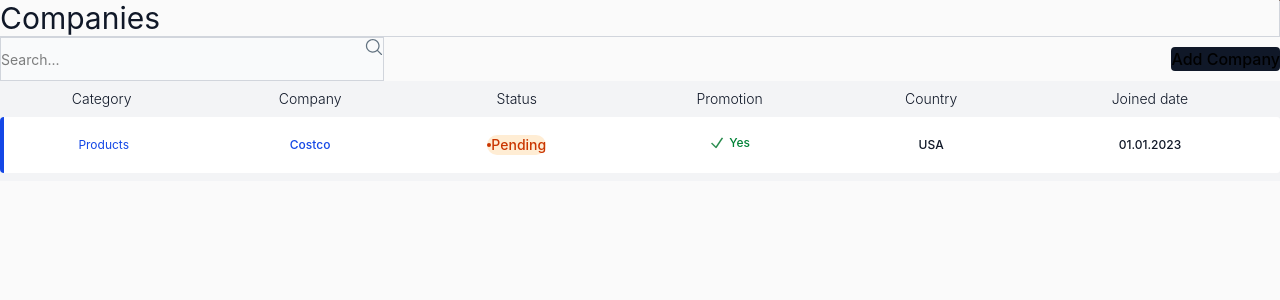
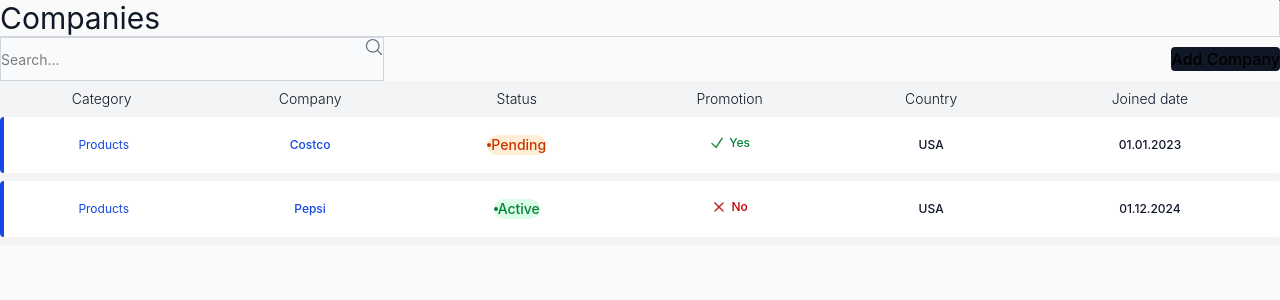
Before and after one commit to SSSerg05/goit-nextjs-hw-01, a Next.js app: page /companies in a window 1280 px wide. Shown: the top 300 px of the page. Built offline with nearby package versions, Linux system fonts and the light colour scheme.

Commit message:
fix upgrade version(next.js v15+)

```diff
--- a/src/app/companies/[id]/page.tsx
+++ b/src/app/companies/[id]/page.tsx
@@ -2,16 +2,25 @@
 import Header from "@/app/components/header";
 
 
-export interface PageProps {
-  params?: {
-    id: string;
+ export  interface PageProps {
+   params: {
+    id: string
   };
 }
+export function generateStaticParams() {
+  return [
+    { id: "1" },
+    { id: "2" },
+    { id: "3" }
+  ];
+}
 
-export default function Page({params}: PageProps) {
+export default async function Page({params}: PageProps) {
+  const {id} = await params;
   return (
     <>
-      <Header>Company ({params?.id})</Header>
+      <Header>Companies ({id})</Header>
+      <p>{new Date().toLocaleTimeString()}</p>
     </>
   );
 }
--- a/src/app/companies/page.tsx
+++ b/src/app/companies/page.tsx
@@ -28,6 +28,15 @@
           country="USA"
           joinedDate="2023-01-01"
         />
+                <CompanyRow
+          id={2}
+          category="Products"
+          company="Pepsi"
+          status={Status.Active}
+          promotion={false}
+          country="USA"
+          joinedDate="2024-12-01"
+        />
       </CompanyTable>
     </>
   );
```
